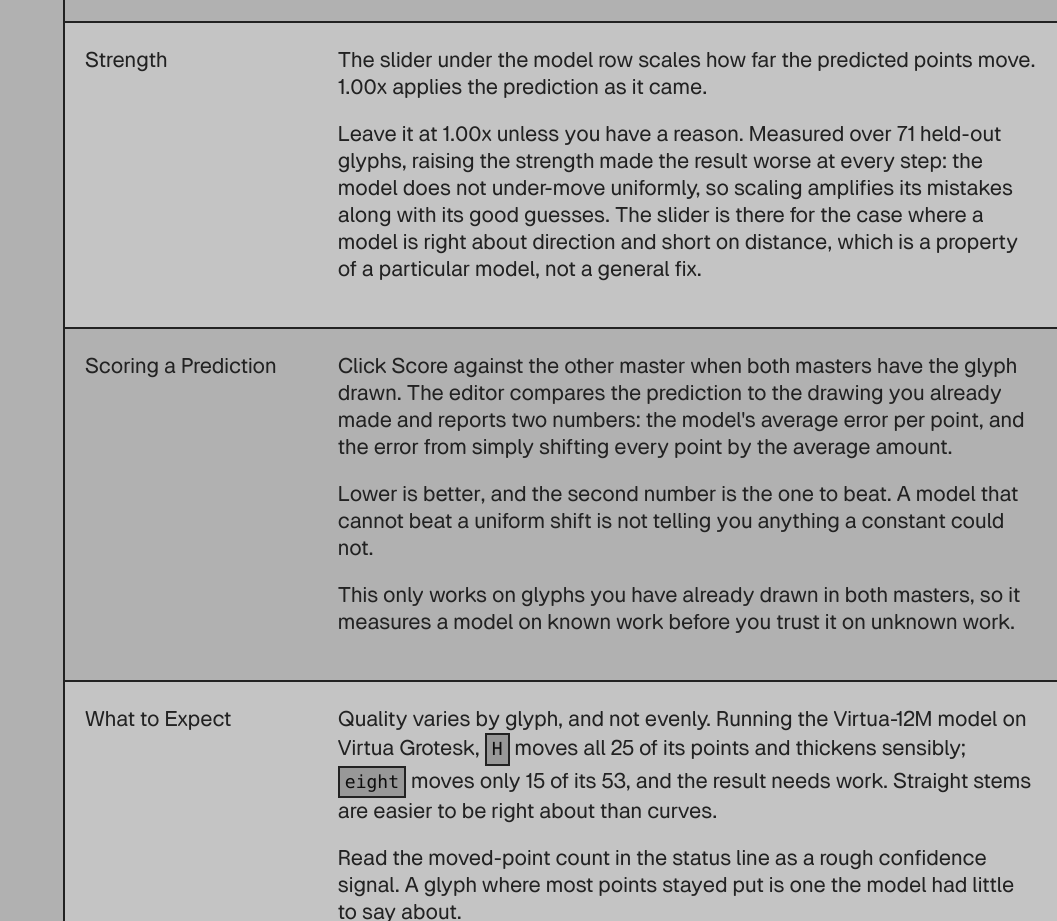
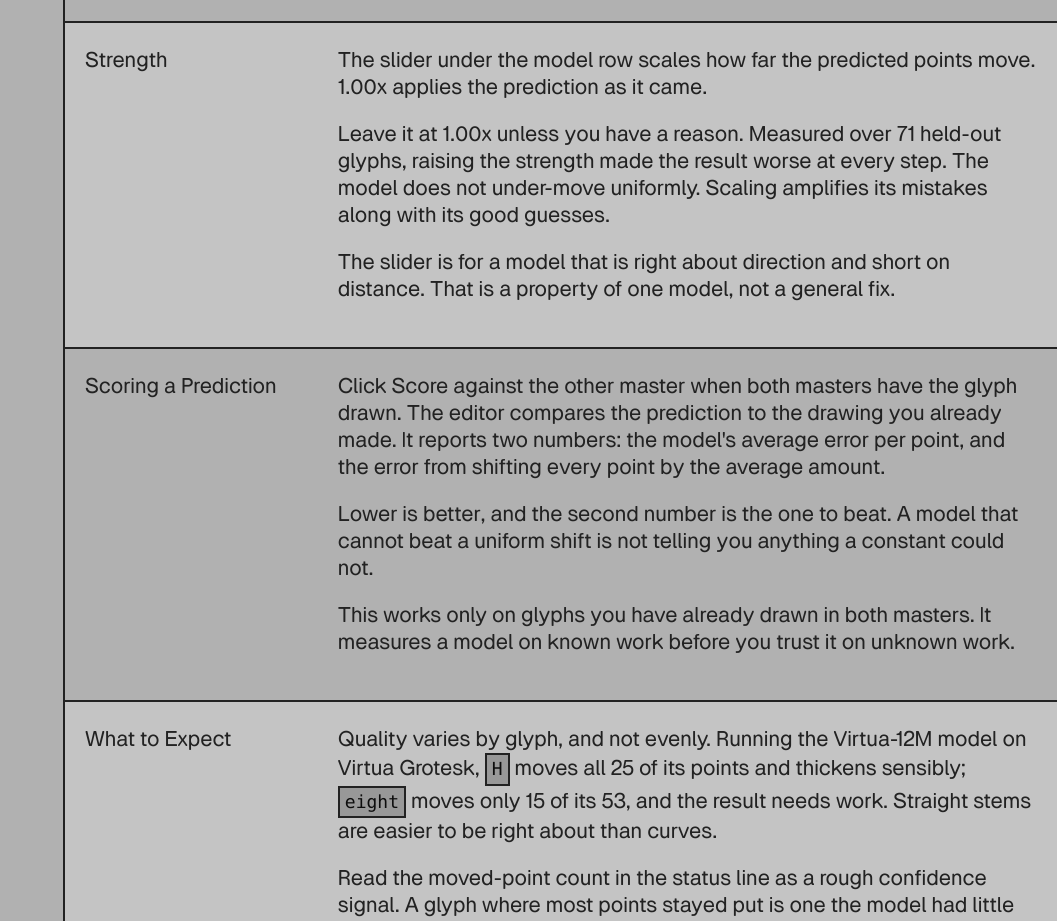
Before and after one commit to eliheuer/runebender-dot-org, an Astro site: page /docs/local-models in a window 1280 px wide. Shown: the part 2133-3054 px from the top of the page, without its empty margins (223-1280 px from the left). Built offline with nearby package versions, Linux system fonts and the light colour scheme; Astro itself is replaced by a stand-in of ours.

Commit message:
Split the long sentences

```diff
--- a/src/content/docs/local-models.mdx
+++ b/src/content/docs/local-models.mdx
@@ -98,11 +98,12 @@ The slider under the model row scales how far the predicted points
 move. 1.00x applies the prediction as it came.
 
 Leave it at 1.00x unless you have a reason. Measured over 71 held-out
-glyphs, raising the strength made the result worse at every step: the
-model does not under-move uniformly, so scaling amplifies its mistakes
-along with its good guesses. The slider is there for the case where a
-model is right about direction and short on distance, which is a
-property of a particular model, not a general fix.
+glyphs, raising the strength made the result worse at every step. The
+model does not under-move uniformly. Scaling amplifies its mistakes
+along with its good guesses.
+
+The slider is for a model that is right about direction and short on
+distance. That is a property of one model, not a general fix.
 
 </DocSection>
 
@@ -110,15 +111,15 @@ property of a particular model, not a general fix.
 
 Click Score against the other master when both masters have the glyph
 drawn. The editor compares the prediction to the drawing you already
-made and reports two numbers: the model's average error per point, and
-the error from simply shifting every point by the average amount.
+made. It reports two numbers: the model's average error per point, and
+the error from shifting every point by the average amount.
 
 Lower is better, and the second number is the one to beat. A model
 that cannot beat a uniform shift is not telling you anything a
 constant could not.
 
-This only works on glyphs you have already drawn in both masters, so
-it measures a model on known work before you trust it on unknown work.
+This works only on glyphs you have already drawn in both masters. It
+measures a model on known work before you trust it on unknown work.
 
 </DocSection>
 
```
